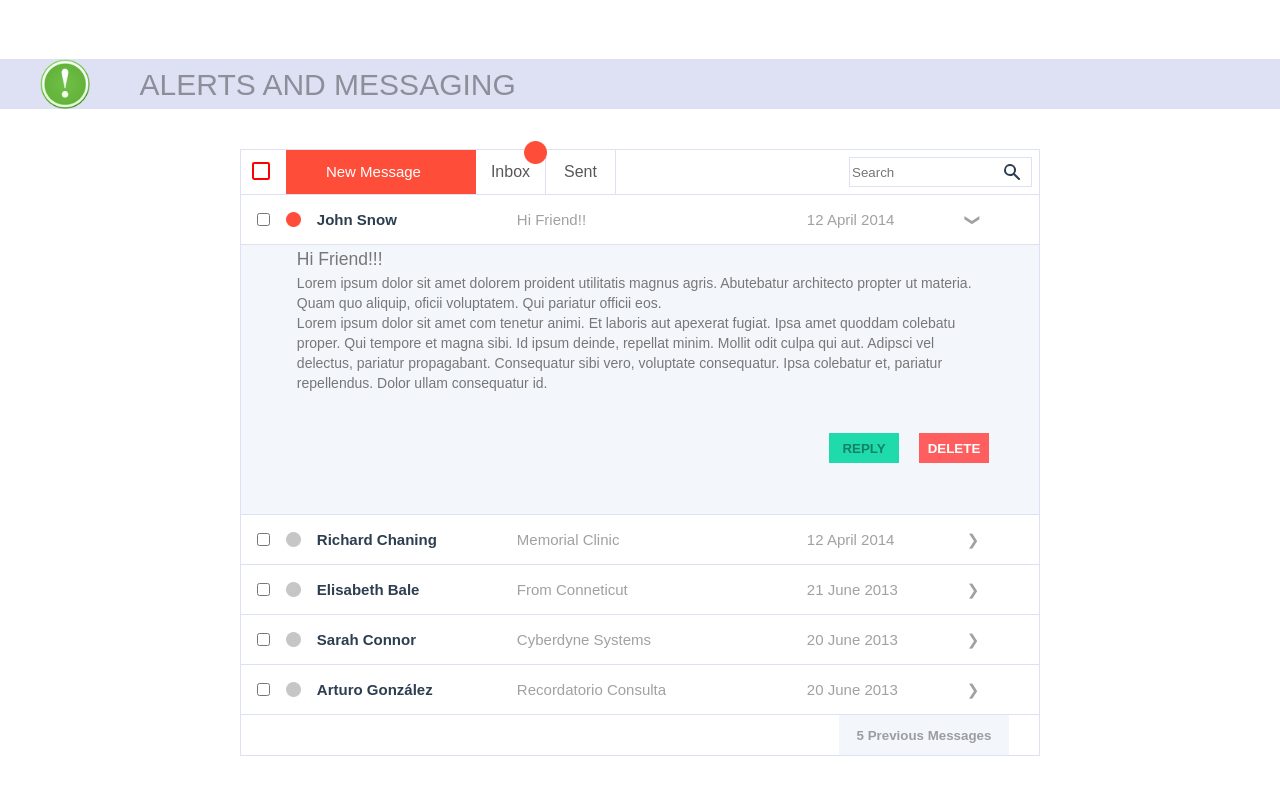
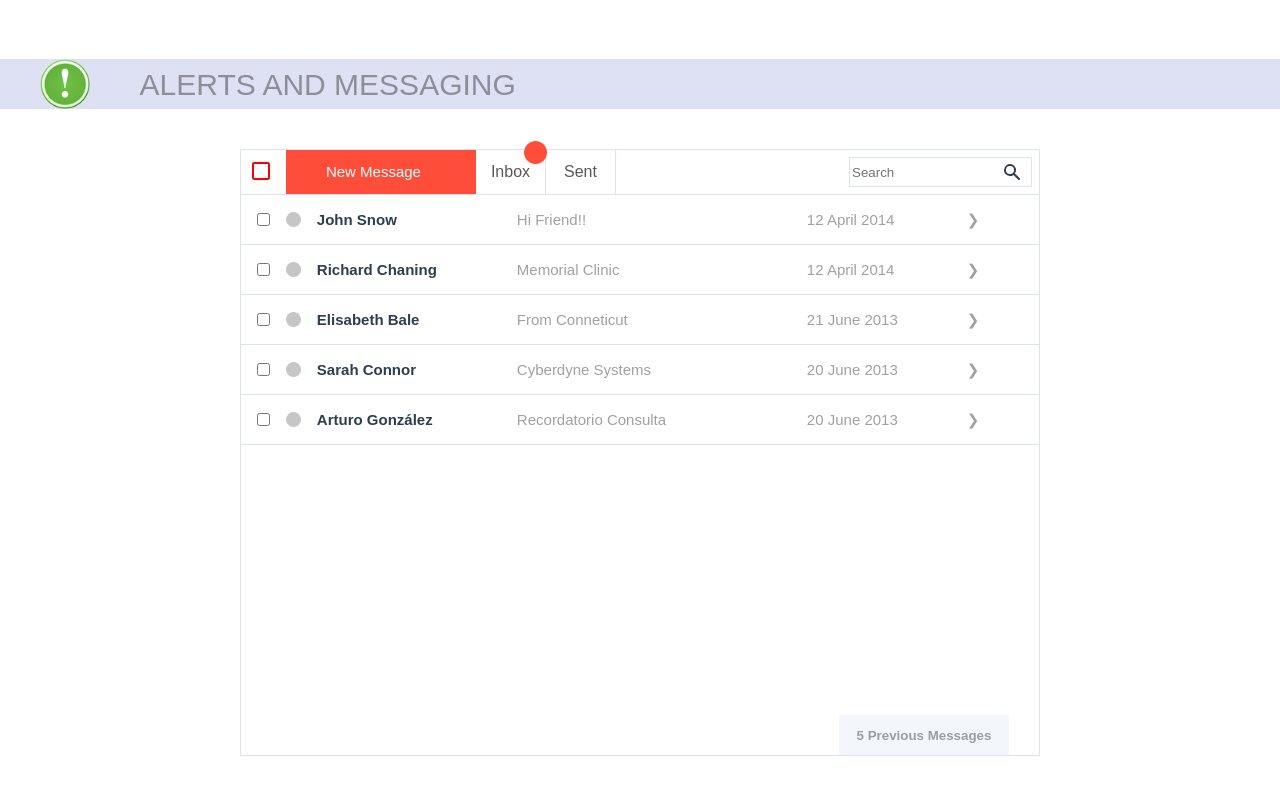
Before and after one commit to adrihc/trabajo_final, a Vue app in the folder Front_End_Dev/Vue_Environment/: page /alerts in a window 1280 px wide. Shown: the part 532-1326 px from the top of the page. Built offline with nearby package versions, Linux system fonts and the light colour scheme.

Commit message:
Fixed animations and interactions with messaging

```diff
--- a/Front_End_Dev/Vue_Environment/src/components/Alerts.vue
+++ b/Front_End_Dev/Vue_Environment/src/components/Alerts.vue
@@ -33,10 +33,11 @@
                 </div>
             </div>
 
-            <div class="alerts-body" id="messages" :class="{ activeMessageTab: activeMessageTab === MessageTab.INBOX }">
+            <div class="alerts-body" id="messages" :class="{ activeMessageTab: activeMessageTab === MessageTab.INBOX}">
 
-                <div class="message" @click="activeUser = Activation.JOHN"
-                    :class="{ active: activeUser === Activation.JOHN }">
+                <div class="message" :class="{ active: activeUser === Activation.JOHN }">
+                    <div v-if="activeUser != Activation.JOHN" @click="activeUser = Activation.JOHN" class="message-activation"></div>
+                    <div v-if="activeUser === Activation.JOHN" @click="activeUser = Activation.NONE" class="none"></div>
                     <input type="checkbox" class="message-content" id="checkbox-message">
                     <img src="..\assets\Ellipse 1.png" alt="" class="notification-not-opened"
                         :class="{ headerOpen: activeUser === Activation.JOHN }">
@@ -66,8 +67,9 @@
                     </div>
                 </Transition>
 
-                <div class="message" @click="activeUser = Activation.RICHARD"
-                    :class="{ active: activeUser === Activation.RICHARD }">
+                <div class="message" :class="{ active: activeUser === Activation.RICHARD }">
+                    <div v-if="activeUser != Activation.RICHARD" @click="activeUser = Activation.RICHARD" class="message-activation"></div>
+                    <div v-if="activeUser === Activation.RICHARD" @click="activeUser = Activation.NONE" class="none"></div>
                     <input type="checkbox" class="message-content" id="checkbox-message">
                     <img src="..\assets\Ellipse 1.png" alt="" class="notification-not-opened"
                         :class="{ headerOpen: activeUser === Activation.RICHARD }">
@@ -80,6 +82,7 @@
                     </Transition>
                     <div class="flecha"></div>
                 </div>
+
                 <Transition name="msgAnimation">
                     <div v-if="activeUser === Activation.RICHARD" class="displayed">
                         <h3>Hi Friend!!!</h3>
@@ -96,8 +99,10 @@
                         </div>
                     </div>
                 </Transition>
-                <div class="message" @click="activeUser = Activation.ELISABETH"
-                    :class="{ active: activeUser === Activation.ELISABETH }">
+
+                <div class="message" :class="{ active: activeUser === Activation.ELISABETH }">
+                    <div v-if="activeUser != Activation.ELISABETH" @click="activeUser = Activation.ELISABETH" class="message-activation"></div>
+                    <div v-if="activeUser === Activation.ELISABETH" @click="activeUser = Activation.NONE" class="none"></div>
                     <input type="checkbox" class="message-content" id="checkbox-message">
                     <img src="..\assets\Ellipse 1.png" alt="" class="notification-not-opened"
                         :class="{ headerOpen: activeUser === Activation.ELISABETH }">
@@ -126,8 +131,10 @@
                         </div>
                     </div>
                 </Transition>
-                <div class="message" @click="activeUser = Activation.SARAH"
-                    :class="{ active: activeUser === Activation.SARAH }">
+
+                <div class="message" :class="{ active: activeUser === Activation.SARAH }">
+                    <div v-if="activeUser != Activation.SARAH" @click="activeUser = Activation.SARAH" class="message-activation"></div>
+                    <div v-if="activeUser === Activation.SARAH" @click="activeUser = Activation.NONE" class="none"></div>
                     <input type="checkbox" class="message-content" id="checkbox-message">
                     <img src="..\assets\Ellipse 1.png" alt="" class="notification-not-opened"
                         :class="{ headerOpen: activeUser === Activation.SARAH }">
@@ -139,6 +146,7 @@
                             :class="{ desplegada: activeUser === Activation.SARAH }">&#10095;</span>
                     </Transition>
                 </div>
+
                 <Transition name="msgAnimation">
                     <div v-if="activeUser === Activation.SARAH" class="displayed">
                         <h3>Hi Friend!!!</h3>
@@ -156,8 +164,9 @@
                     </div>
                 </Transition>
 
-                <div class="message" @click="activeUser = Activation.ARTURO"
-                    :class="{ active: activeUser === Activation.ARTURO }">
+                <div class="message" :class="{ active: activeUser === Activation.ARTURO }">
+                    <div v-if="activeUser != Activation.ARTURO" @click="activeUser = Activation.ARTURO" class="message-activation"></div>
+                    <div v-if="activeUser === Activation.ARTURO" @click="activeUser = Activation.NONE" class="none"></div>
                     <input type="checkbox" class="message-content" id="checkbox-message">
                     <img src="..\assets\Ellipse 1.png" alt="" class="notification-not-opened"
                         :class="{ headerOpen: activeUser === Activation.ARTURO }">
@@ -169,6 +178,9 @@
                             :class="{ desplegada: activeUser === Activation.ARTURO }">&#10095;</span>
                     </Transition>
                 </div>
+
+                <div v-if="activeUser === Activation.ARTURO" @click="activeUser = Activation.NONE" class="none"></div>
+
                 <Transition name="msgAnimation">
                     <div v-if="activeUser === Activation.ARTURO" class="displayed">
                         <h3>Hi Friend!!!</h3>
@@ -384,18 +396,19 @@ enum Activation {
     RICHARD,
     ELISABETH,
     SARAH,
-    ARTURO
+    ARTURO,
+    NONE
 }
-const activeUser = ref<Activation>(Activation.JOHN)
+const activeUser = ref<Activation>(Activation.NONE)
 </script>
 <style scoped>
 /* Zona de New message, recolocar más tarde*/
 .newMessageAnimation-enter-active {
-    animation: newMessageFade 0.75s;
+    animation: newMessageFade 1s;
 }
 
 .newMessageAnimation-leave-active {
-    animation: newMessageFade 0.35s reverse;
+    animation: newMessageFade 0.5s reverse;
 }
 
 @keyframes newMessageFade {
@@ -439,9 +452,9 @@ const activeUser = ref<Activation>(Activation.JOHN)
 }
 
 .msgAnimation-leave-active {
-    animation: msgAnim 0.15s reverse;
+    animation: msgAnim 0.2s reverse;
     transform-origin: top;
-    transition: transform 0.15s ease-in-out;
+    transition: transform 0.2s ease-in-out;
 }
 
 @keyframes msgAnim {
@@ -466,6 +479,8 @@ const activeUser = ref<Activation>(Activation.JOHN)
     flex-direction: column;
     width: 100%;
     height: 525px;
+    border-radius: 15px 20px 20px 20px;
+    box-shadow: 0px 0px 10px black;
 }
 
 .input-zone input,
@@ -497,6 +512,7 @@ textarea:focus {
     padding-left: 10px;
     height: 100%;
     resize: none;
+
 }
 
 .buttons-new-message {
@@ -511,6 +527,7 @@ textarea:focus {
     border: none;
     color: rgb(20, 129, 102);
     font-weight: bold;
+    box-shadow: 0px 0px 10px rgb(46, 46, 46);
 }
 
 .new-message-button#cancel {
@@ -520,6 +537,7 @@ textarea:focus {
     border: none;
     color: white;
     font-weight: bold;
+    box-shadow: 0px 0px 10px  rgb(46, 46, 46);
 }
 
 .activeNewMessageTab {
@@ -798,6 +816,7 @@ textarea:focus {
 }
 
 .active {
+    @click="activeUser = Activation.NONE"
     cursor: pointer;
     display: flex;
     flex-direction: row;
@@ -953,4 +972,17 @@ textarea:focus {
     color: rgb(156, 157, 160);
     font-weight: bold;
     background-color: rgb(243, 246, 250);
-}</style>
+}
+.message-activation{
+    cursor: pointer;
+    position: absolute;
+    height: 50px;
+    width: 100%;
+}
+.none {
+    cursor: pointer;
+    position: absolute;
+    height: 50px;
+    width: 100%;
+}
+</style>
```
